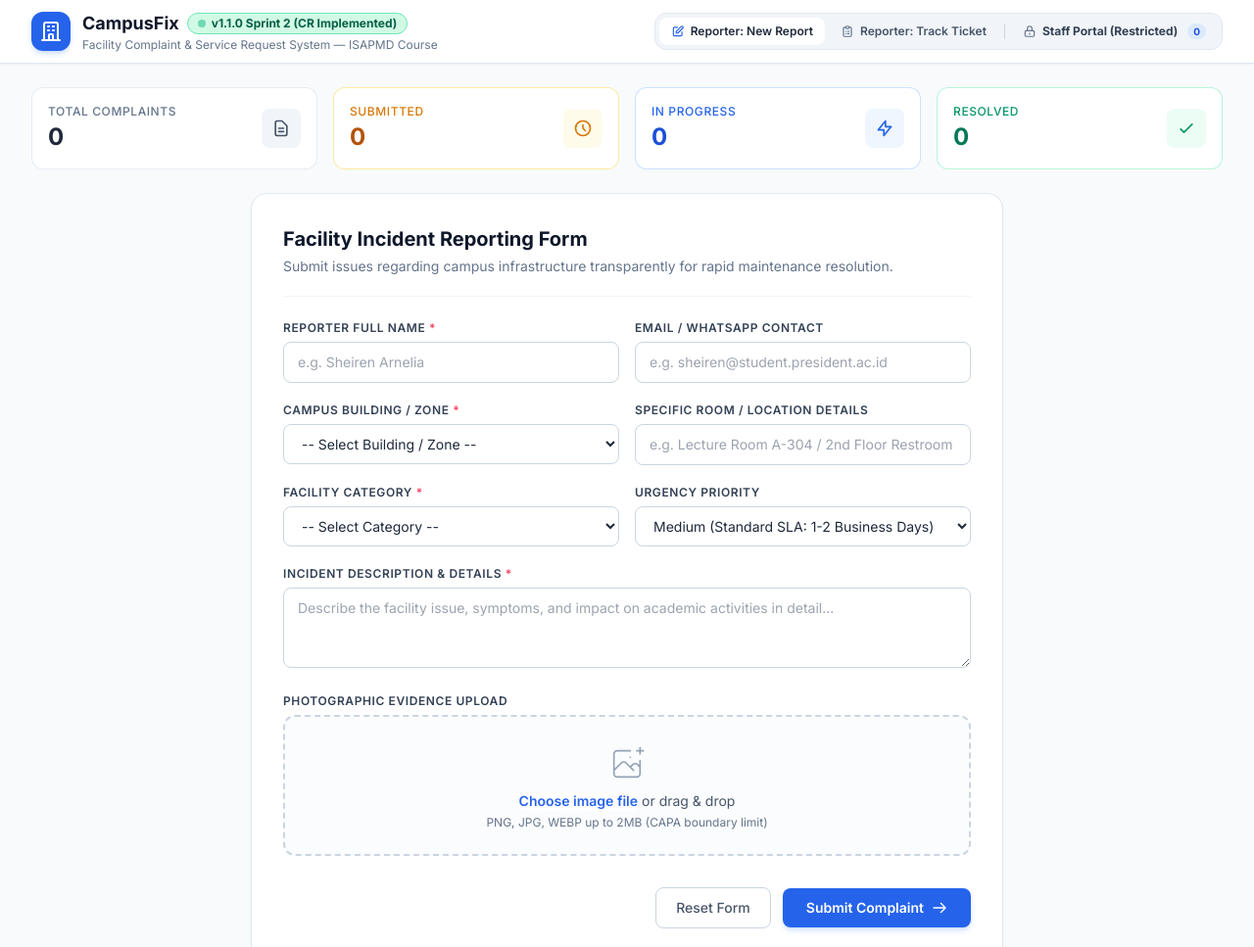
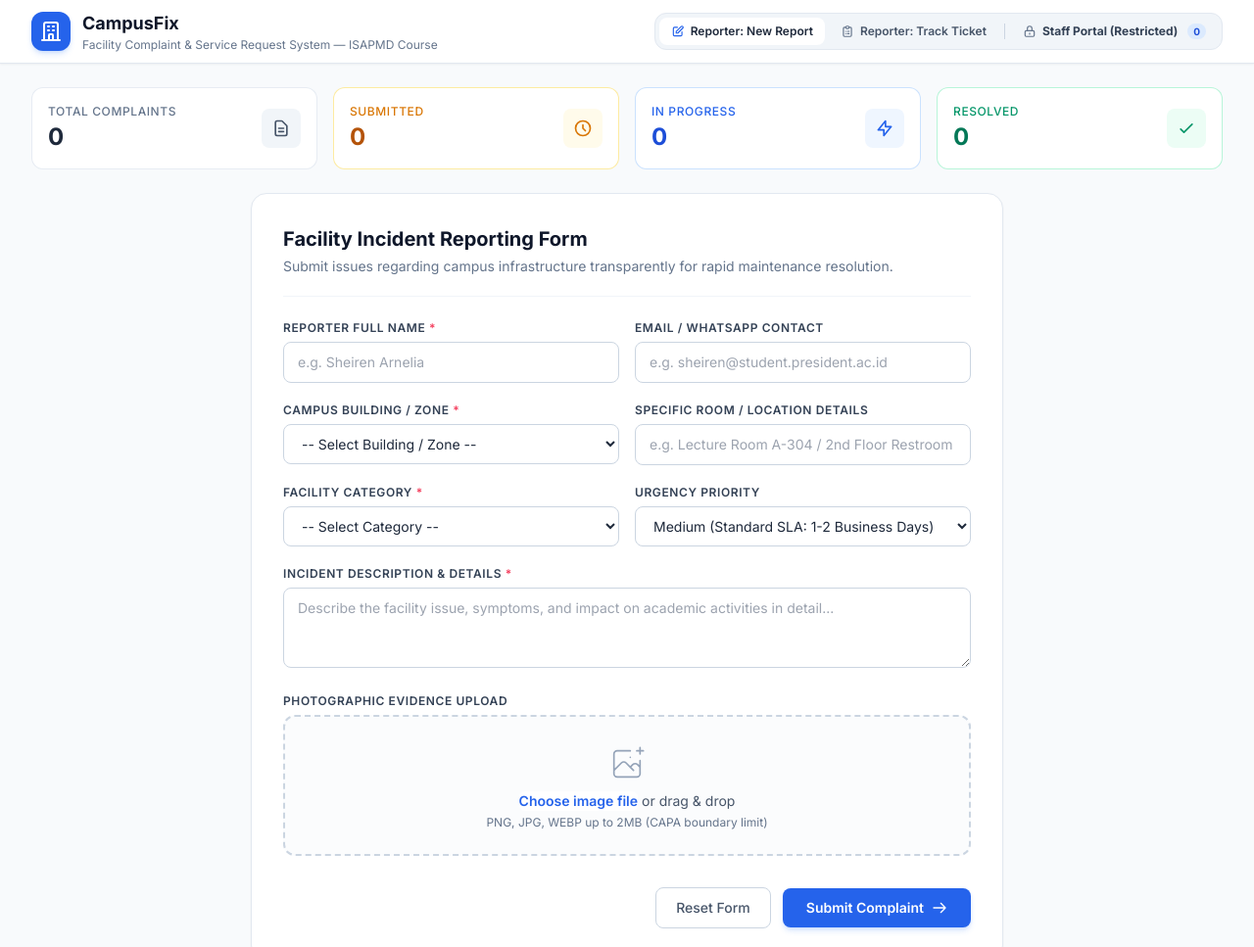
Before and after one commit to sheirenarnelia/ispm-facility-complaint-system, a website: page public/index.html in a window 1280 px wide. Shown: the top 967 px of the page at 98% size. Drawn offline with nearby package versions, Linux system fonts and the light colour scheme; no server answers.

Commit message:
style(ui): remove Sprint 2 version badge from navbar header for clean title layout

```diff
--- a/public/index.html
+++ b/public/index.html
@@ -51,7 +51,6 @@
     <div>
      <div class="flex items-center space-x-2">
       <h1 class="text-base sm:text-lg font-bold text-slate-900 leading-tight">CampusFix</h1>
-      <span class="inline-flex items-center px-2.5 py-0.5 rounded-full text-xs font-bold bg-emerald-100 text-emerald-800 border border-emerald-300 gap-1.5"><span class="w-2 h-2 rounded-full bg-emerald-500 animate-pulse"></span>v1.1.0 Sprint 2 (CR Implemented)</span>
      </div>
      <p class="text-xs text-slate-500 hidden sm:block">Facility Complaint & Service Request System — ISAPMD Course</p>
     </div>
```
